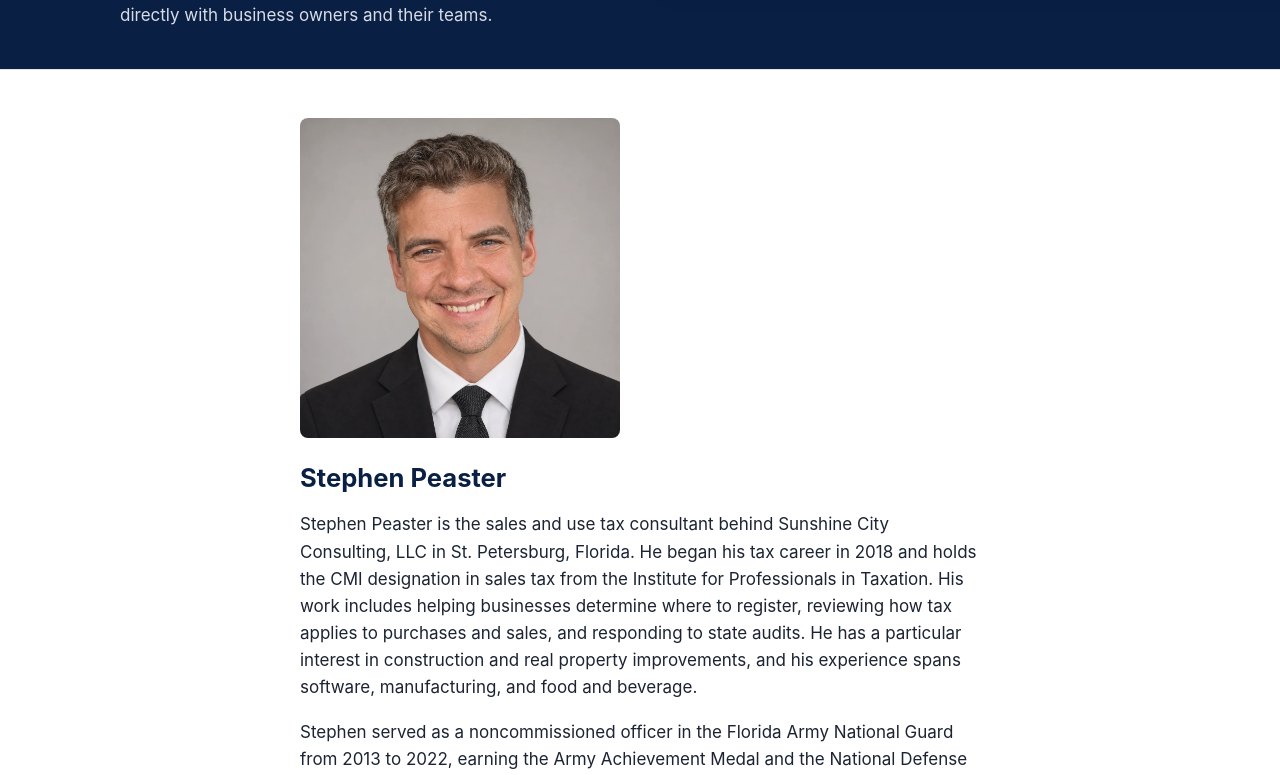
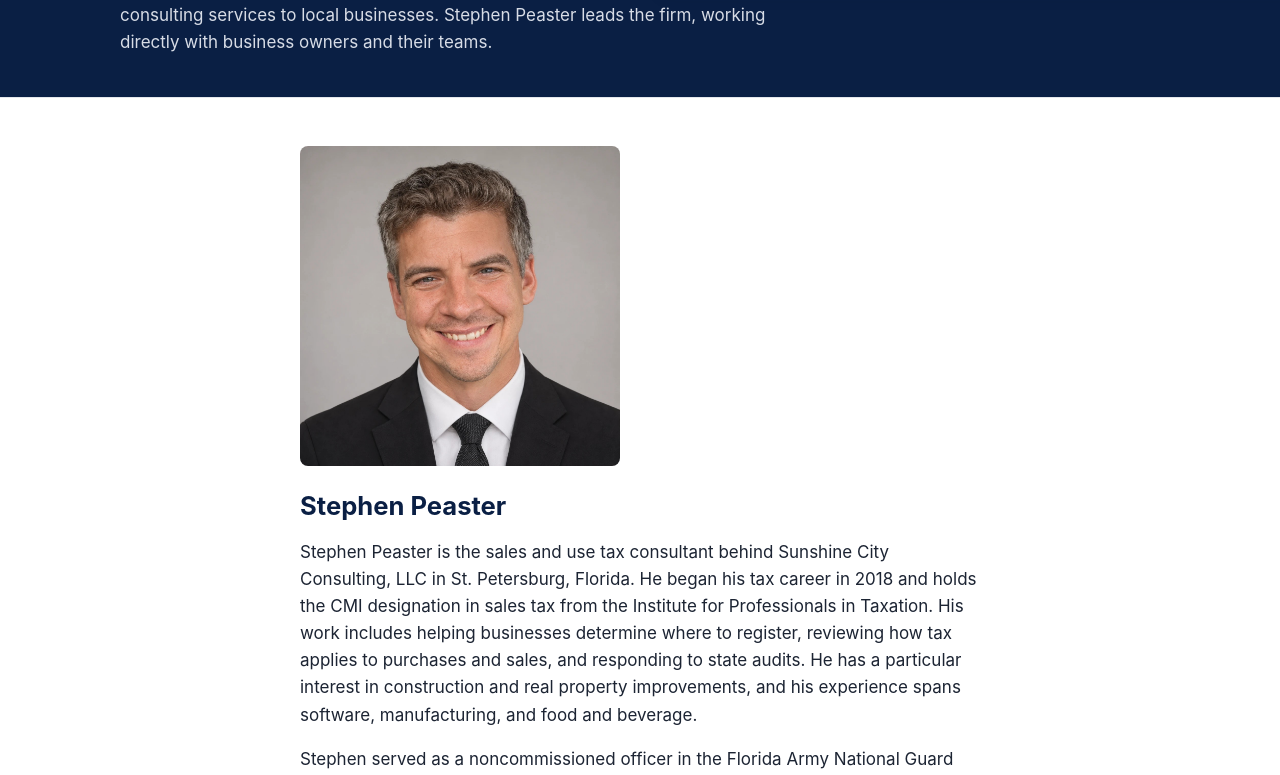
Before and after one commit to stephenpeaster-HollowMarch/sunshine-city-consulting-website, a plain HTML site: page meet-the-firm/index.html in a window 1280 px wide. Shown: the part 212-987 px from the top of the page. Drawn offline with Linux system fonts and the light colour scheme.

Commit message:
Meet the Firm: small but growing firm framing, drop one-person wording

```diff
--- a/meet-the-firm/index.html
+++ b/meet-the-firm/index.html
@@ -43,7 +43,7 @@
   <section class="page-hero">
     <div class="wrap">
       <h1>Meet the Firm</h1>
-      <p>Sunshine City Consulting, LLC is a one-person firm: Stephen Peaster, working directly with business owners and their teams.</p>
+      <p>Sunshine City Consulting, LLC is a small but growing firm of professionals providing consulting services to local businesses. Stephen Peaster leads the firm, working directly with business owners and their teams.</p>
     </div>
   </section>
 
```
